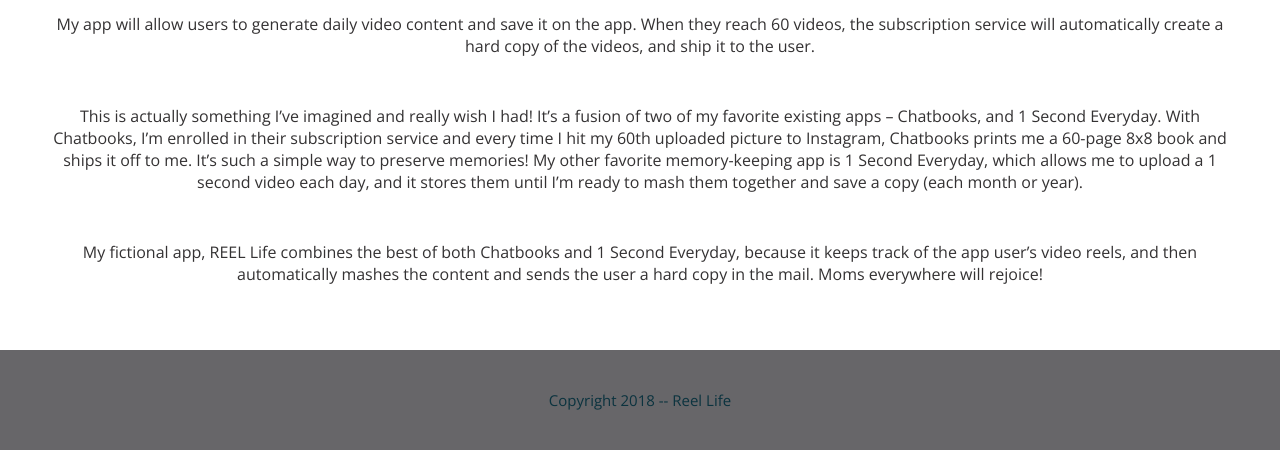
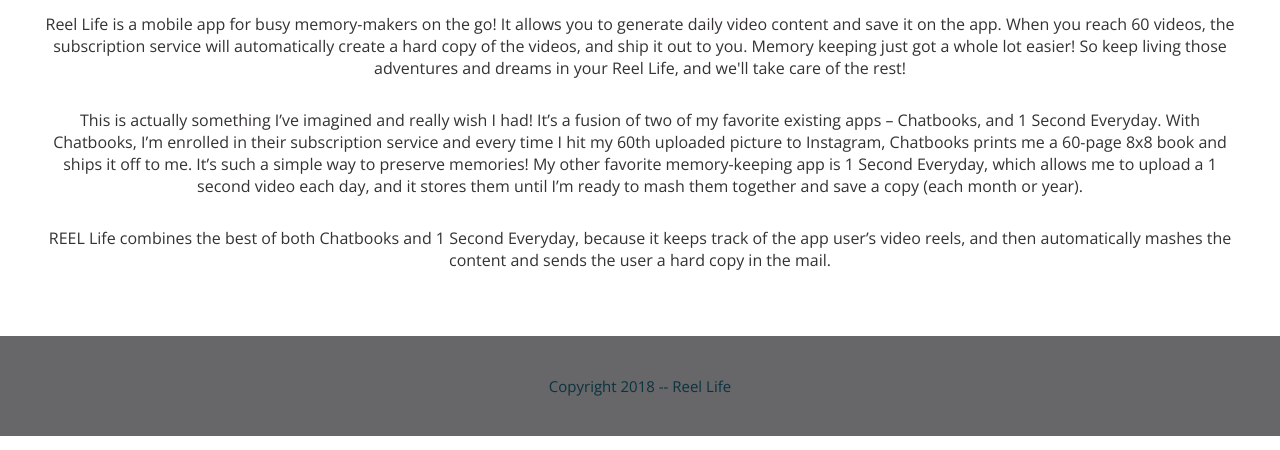
Before and after one commit to liveoutloud/pr_1-part-2_boone-janetta, a plain HTML site: page index.html in a window 1280 px wide. Shown: the part 500-950 px from the top of the page. Drawn offline with nearby package versions, Linux system fonts and the light colour scheme.

Commit message:
body copy and links

```diff
--- a/index.html
+++ b/index.html
@@ -28,18 +28,17 @@
       <section class="main__section">
         <div class="main__section--index">
           <h1>Reel Life</h1>
-          <p>My app will allow users to generate daily video content and save it on the app. When they reach 60 videos, the subscription service will automatically create a hard copy of the videos, and ship it to the
-user.</p>
-</br><p>This is actually something I’ve imagined and really wish I had! It’s a fusion of two of my favorite existing
+          <p>Reel Life is a mobile app for busy memory-makers on the go!  It allows you to generate daily video content and save it on the app. When you reach 60 videos, the subscription service will automatically create a hard copy of the videos, and ship it out to you.  Memory keeping just got a whole lot easier!  So keep living those adventures and dreams in your Reel Life, and we'll take care of the rest!</p>
+          <p>This is actually something I’ve imagined and really wish I had! It’s a fusion of two of my favorite existing
 apps – Chatbooks, and 1 Second Everyday. With Chatbooks, I’m enrolled in their subscription service
 and every time I hit my 60th uploaded picture to Instagram, Chatbooks prints me a 60-page 8x8 book and
 ships it off to me. It’s such a simple way to preserve memories! My other favorite memory-keeping app
 is 1 Second Everyday, which allows me to upload a 1 second video each day, and it stores them until I’m
 ready to mash them together and save a copy (each month or year).</p>
 
-</br><p>My fictional app, REEL Life combines the best of both Chatbooks and 1 Second Everyday, because it
+<p>REEL Life combines the best of both Chatbooks and 1 Second Everyday, because it
 keeps track of the app user’s video reels, and then automatically mashes the content and sends the user
-a hard copy in the mail. Moms everywhere will rejoice!</p>
+a hard copy in the mail.</p>
         </div>
       </section>
     </main>
--- a/sass/base/_layout.scss
+++ b/sass/base/_layout.scss
@@ -42,6 +42,10 @@ input {
     text-align: center;
 }
 
+.not-allowed {
+    cursor: not-allowed;
+}
+
 .image_colors {
     margin: 15px;
 }
```
Also changed, not shown: components.html (+1 -1 lines), elements.html (+4 -3 lines), css/main.css, 2 other files.
